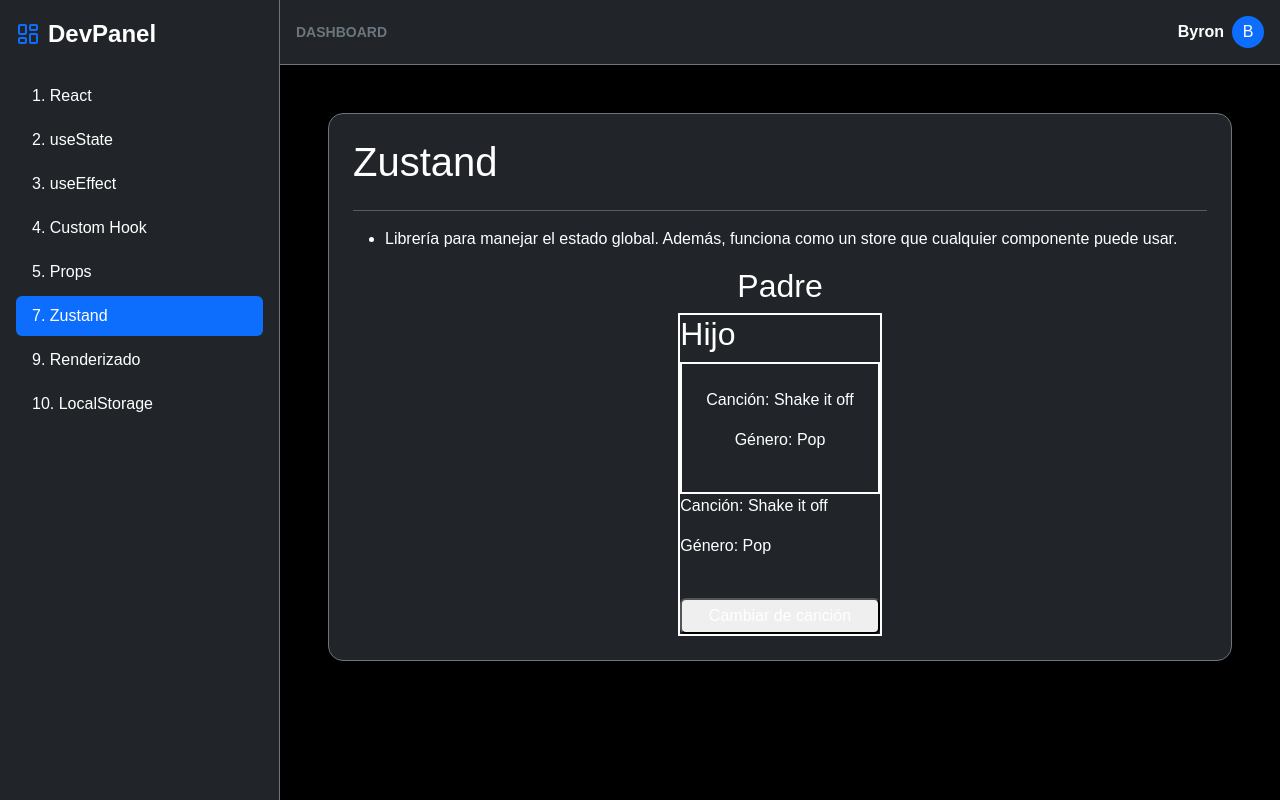
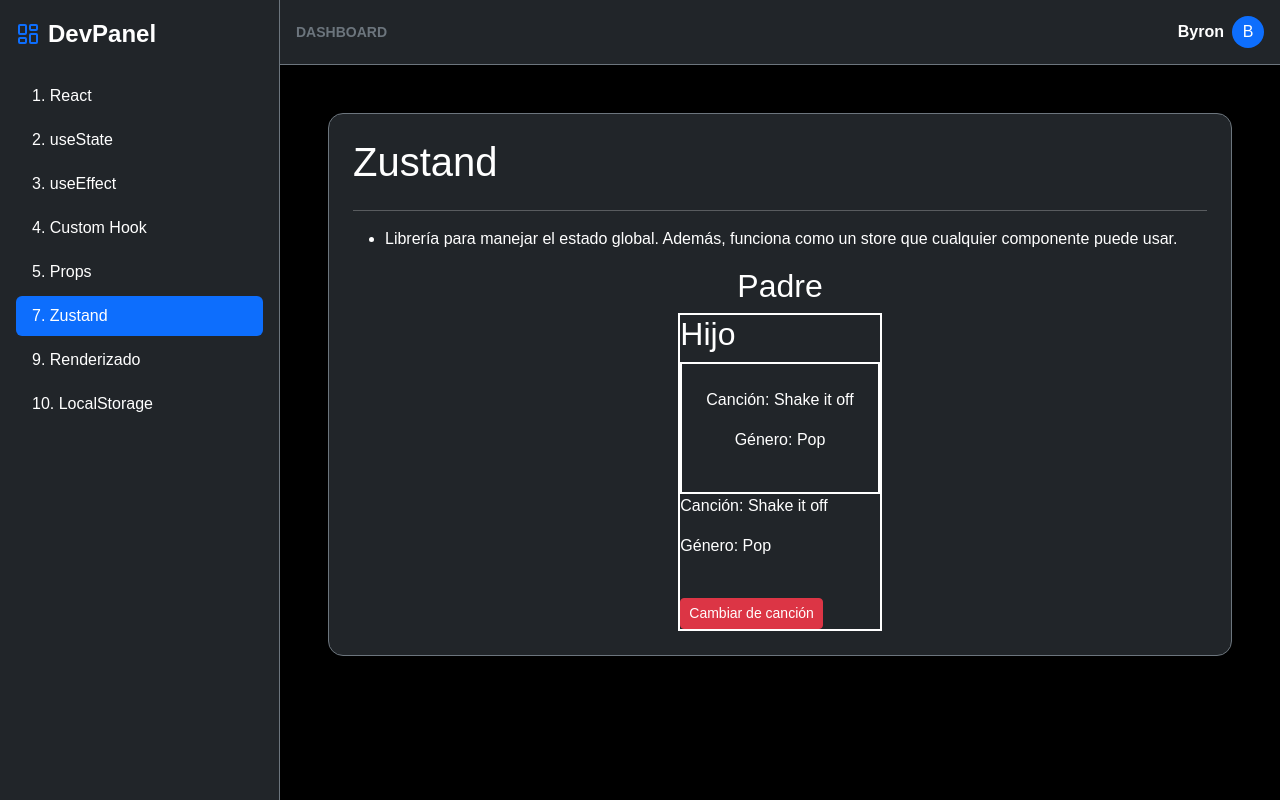
Before and after one commit to jossuer1/REACT_LABORATORIO, a React (Vite) app: page /#/zustand in a window 1280 px wide. Built offline with nearby package versions, Linux system fonts and the light colour scheme.

Commit message:
cambios en boton

```diff
--- a/src/pages/Septimo.jsx
+++ b/src/pages/Septimo.jsx
@@ -27,7 +27,7 @@ const Septimo = () => {
         <p>Género: {detalle.genero}</p>
 
         <button
-          className="bg-gray-600 text-white py-1 px-3 rounded w-full mt-4"
+          className="btn btn-danger btn-sm mt-4"
           onClick={() => {
             setCancion({
               nombre: "The way I loved you",
```
